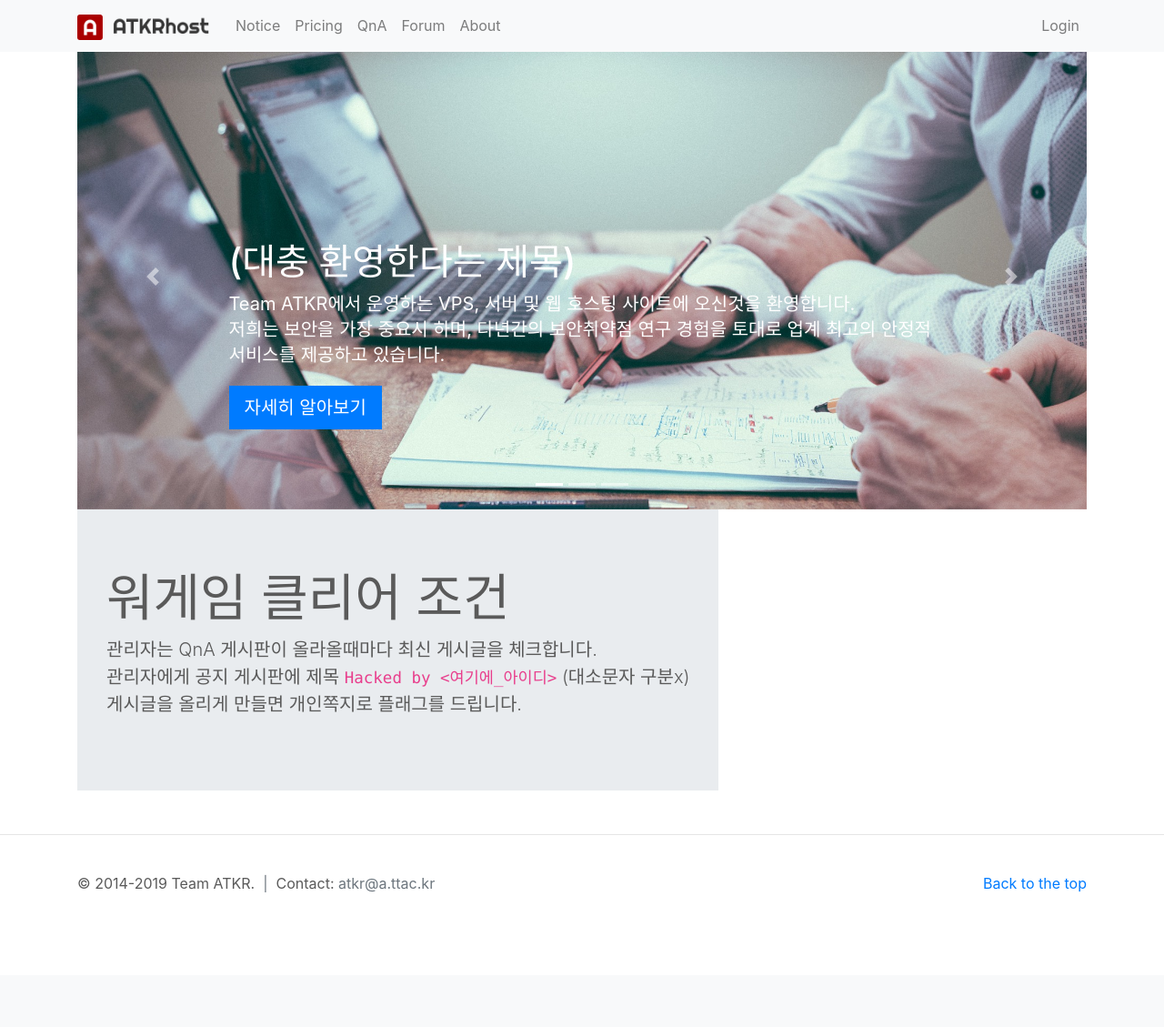
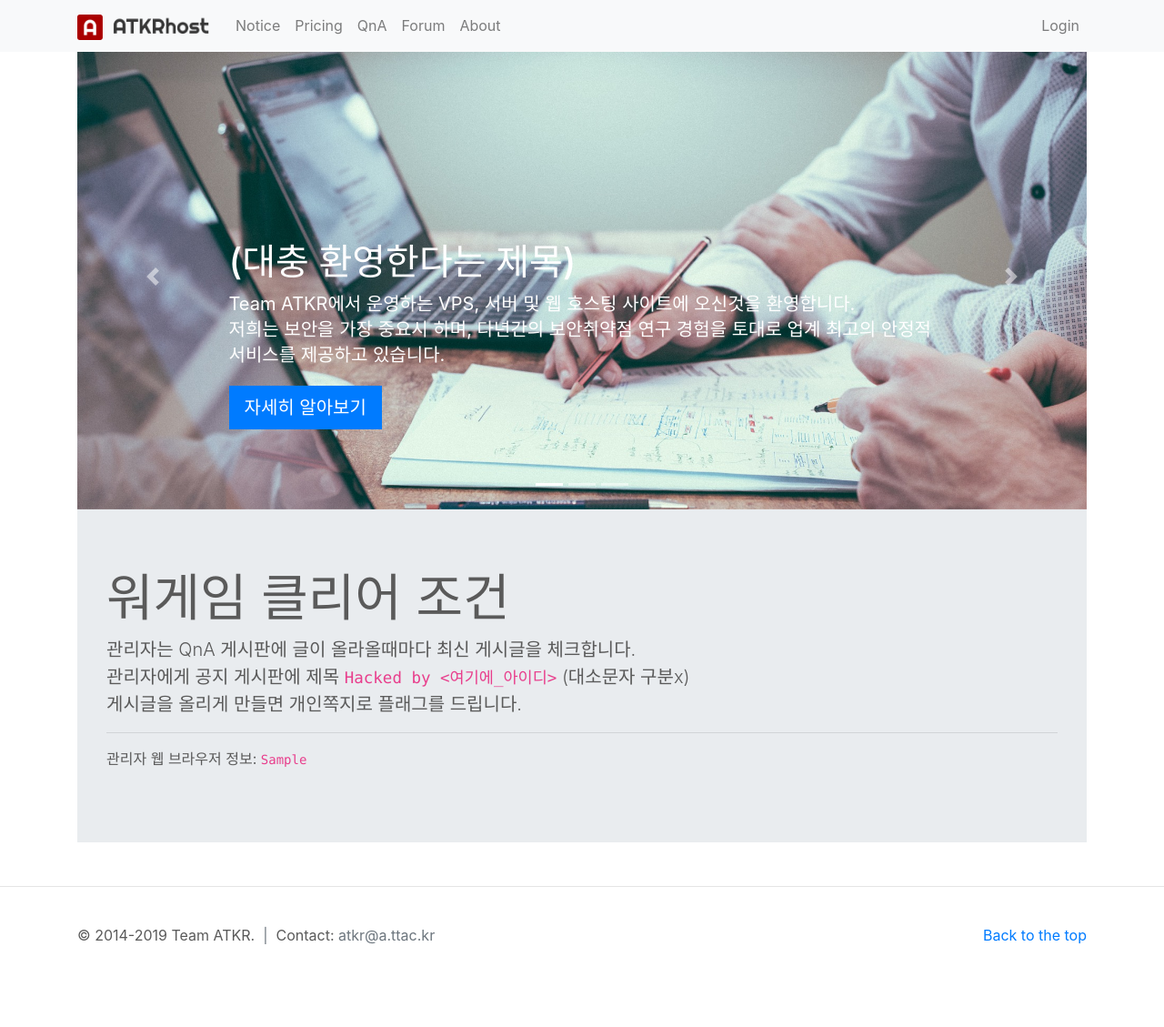
Before and after one commit to Xvezda/xvzd-wargame, a Flask app: template app/templates/home.html in a window 1280 px wide. Shown: the whole page at 91% size. Before the commit the page ends 981 px from the top, so only its background shows below. Run offline with Flask 2, Linux system fonts and the light colour scheme; the template is opened without the code that fills it: most values are stand-ins (such as "Sample title", 1, 10 or a date in 2020); parts of the project's set-up code (start-up, migrations or seed data) failed here and were passed over; some libraries are stand-ins or nearby versions.

Commit message:
Add browser info

```diff
--- a/app/templates/home.html
+++ b/app/templates/home.html
@@ -2,6 +2,11 @@
 
 {% block styles %}
 {% include 'styles.html' %}
+<style>
+#how-to-clear {
+  width: 100%;
+}
+</style>
 {% endblock %}
 
 {% block header %}
@@ -62,9 +67,9 @@
   </div>
   <div class="container">
     <div class="row">
-      <div class="jumbotron">
+      <div class="jumbotron" id="how-to-clear">
         <h1 class="display-4">워게임 클리어 조건</h1>
-        <p class="lead">관리자는 QnA 게시판이 올라올때마다 최신 게시글을 체크합니다.<br>관리자에게 공지 게시판에 제목 <code>Hacked by &lt;여기에_아이디&gt;</code> (대소문자 구분x)<br>게시글을 올리게 만들면 개인쪽지로 플래그를 드립니다.</p>
+        <p class="lead">관리자는 QnA 게시판에 글이 올라올때마다 최신 게시글을 체크합니다.<br>관리자에게 공지 게시판에 제목 <code>Hacked by &lt;여기에_아이디&gt;</code> (대소문자 구분x)<br>게시글을 올리게 만들면 개인쪽지로 플래그를 드립니다.<hr>관리자 웹 브라우저 정보: <code>{{ chrome_version }}</code></p>
       </div>
     </div>
   </div>
```
